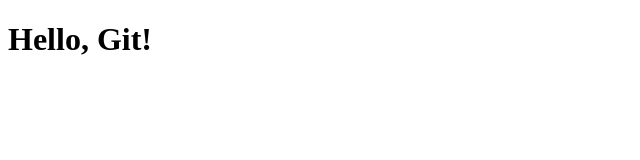
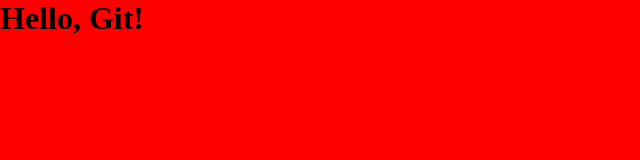
Before and after one commit to luscianaderose/repositorio-de-exercicio, a plain HTML site: page index.html in a window 1280 px wide. Shown: the whole page, without its empty margins (0-640 px from the left). Drawn offline with Linux system fonts and the light colour scheme.

Commit message:
style: cria estilo para página principal

```diff
--- a/index.html
+++ b/index.html
@@ -1,5 +1,8 @@
 <!DOCTYPE html>
 <html>
+    <head>
+        <link rel="stylesheet" href="./style.css">
+    </head>
     <body>
         <h1>Hello, Git!</h1>
     </body>
--- /dev/null
+++ b/style.css
@@ -0,0 +1,11 @@
+* {
+    margin: 0px;
+    padding: 0px;
+    box-sizing: border-box;
+}
+
+body {
+    height: 100vh;
+    width: 100vw;
+    background-color: red;
+}
```
